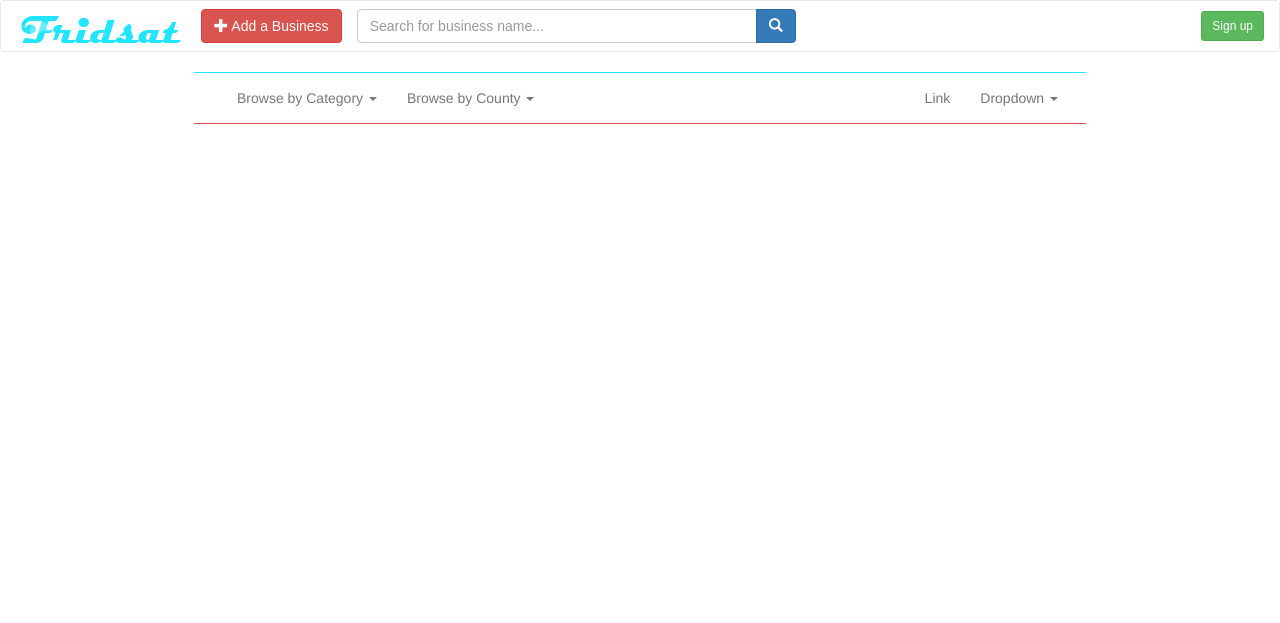
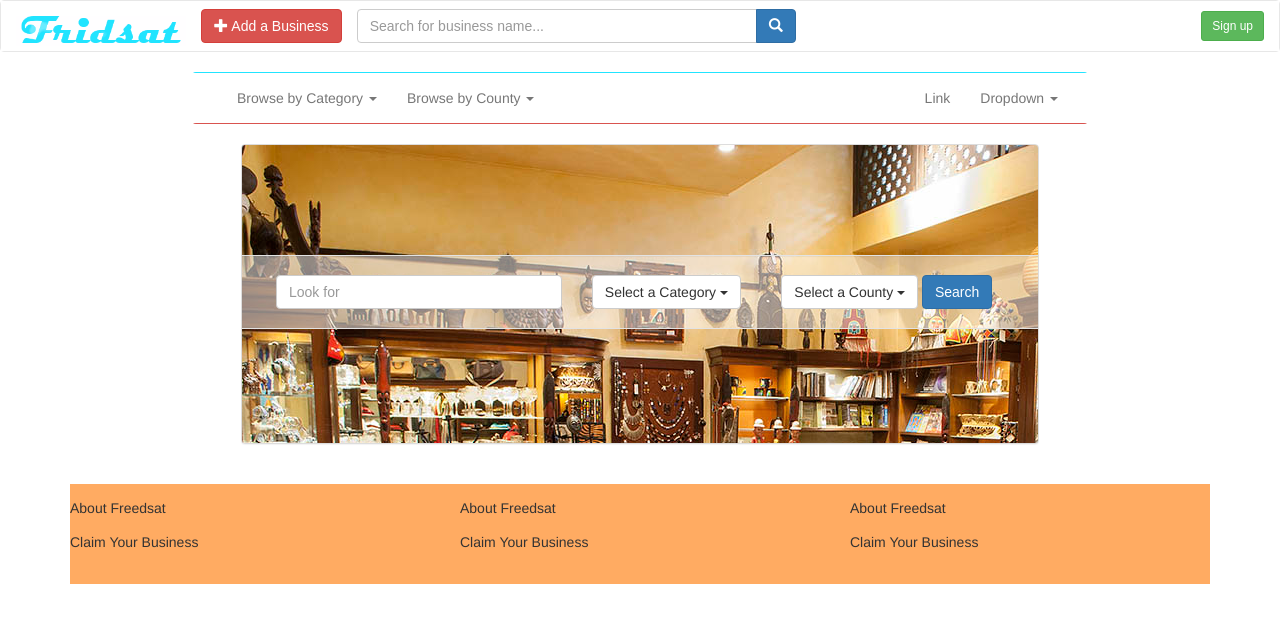
Before and after one commit to KenMwanza/fridsat, a Django app: page / in a window 1280 px wide. Shown: the top 623 px of the page. Run offline with Django 3.2, Linux system fonts and the light colour scheme; data that the repository does not hold is empty; some libraries are stand-ins or nearby versions.

Commit message:
Create a combo search box in index

```diff
--- a/front/static/front/css/main.css
+++ b/front/static/front/css/main.css
@@ -93,15 +93,25 @@ textarea {
 }
 
 #jumbotron-panel {
-    width: 550px;
+    width: 70%;
     height: 300px;
     margin: 20px auto;
-    /*background-image: url('/static/front/img/storefront.png');*/
+    padding: 110px 0 0 0;
+    background-image: url('/static/front/img/shop.jpg');
 }
 @media only screen and (min-width: 320px) and (max-width : 480px) {
   #jumbotron-panel {
     width: 100%;
   }
+}
+
+.carousel-search {
+    background-color: rgba(255,255,255,0.5);
+    width: 100%;
+    margin-left: 0;
+    border-left: none;
+    border-right: none;
+    border-radius: 0;
 }
 
 #links-panel {
@@ -122,6 +132,22 @@ textarea {
     border-radius: 0px;
     -webkit-box-shadow: 1px 1px 0 rgba(0,0,0,.2);
     box-shadow: 1px 1px 0 rgba(0,0,0,.2);
+}
+
+#modal-signup .modal-dialog .modal-content .modal-body p {
+    text-align: center;
+    border-bottom: 1px solid #000;
+    line-height: 0.1em;
+    margin: 20px 0 20px;
+}
+
+#modal-signup .modal-dialog .modal-content .modal-body p span {
+    background:#fff;
+    padding:0 10px;
+}
+
+#modal-dialog-signup {
+    width: 300px;
 }
 
 .info-panel .panel-body .row .col-md-10 {
@@ -149,24 +175,12 @@ textarea {
   }
 }
 
-.btn-file {
-    position: relative;
-    overflow: hidden;
-}
-.btn-file input[type=file] {
-    position: absolute;
-    top: 0;
-    right: 0;
-    min-width: 100%;
-    min-height: 100%;
-    font-size: 100px;
-    text-align: right;
-    filter: alpha(opacity=0);
-    opacity: 0;
-    outline: none;
-    background: white;
-    cursor: inherit;
-    display: block;
+#footer {
+    background:#ffab62;
+    width:100%;
+    height:100px;
+    bottom:0;
+    left: 0;
 }
 
 .publish {
--- a/front/templates/base.html
+++ b/front/templates/base.html
@@ -61,11 +61,9 @@
                 </ul>
               </li>
               {% else %}
-              <a href="{% url 'registration:login' %}">
-                <li>
-                  <button id="signup" class="btn btn-success navbar-btn btn-sm">Sign up</button>
-                </li>
-              </a>
+              <li>
+                <button id="signup" data-target="#modal-signup" data-toggle="modal" class="btn btn-success navbar-btn btn-sm">Sign up</button>
+              </li>
               {% endif %}
             </ul>
           </div><!-- /.navbar-collapse -->
@@ -134,6 +132,22 @@
         </div>
       {% endif %}
       {% block content %}{% endblock %}
+      <div id="footer">
+        <div class="row">
+          <div class="col-md-4">
+            <p>About Freedsat</p>
+            <p>Claim Your Business</p>
+          </div>
+          <div class="col-md-4">
+            <p>About Freedsat</p>
+            <p>Claim Your Business</p>
+          </div>
+          <div class="col-md-4">
+            <p>About Freedsat</p>
+            <p>Claim Your Business</p>
+          </div>
+        </div>
+      </div>
       </div>
       <script src="//ajax.googleapis.com/ajax/libs/jquery/1.11.1/jquery.min.js"></script>
       <script>window.jQuery || document.write('<script src="js/vendor/jquery-1.11.1.min.js"><\/script>')</script>
--- a/front/templates/front/index.html
+++ b/front/templates/front/index.html
@@ -2,19 +2,90 @@
 {% load staticfiles %}
 {% block head %}
 <link rel="stylesheet" href="//maxcdn.bootstrapcdn.com/font-awesome/4.3.0/css/font-awesome.min.css">
+<link rel="stylesheet" href="{% static 'accounts/css/vendor/bootstrap-social.css' %}">
 {% endblock %}
 {% block title %}Business Directory, Reviews and Ratings in Kenya{% endblock %}
 {% block content %}
-        <!--<div id="jumbotron-panel" class="panel panel-default">
-          <h1>Best Rated Companies in Kenya</h1>
-        </div>-->
+        <div id="jumbotron-panel" class="panel panel-default">
+          	<!-- Search box Start -->
+			<form>
+			    <div class="well carousel-search hidden-sm row">
+			    	<div class="col-md-5">
+			        	<input type="text" placeholder="Look for" class="form-control">
+			        </div>
+			    	<div class="col-md-3">
+				        <div class="btn-group"> <a class="btn btn-default dropdown-toggle btn-select" data-toggle="dropdown" href="#">Select a Category <span class="caret"></span></a>
+				            <ul class="dropdown-menu">
+				            	{% for category in categories %}
+	             				<li><a href="">{{ category }}</a></li>
+	          					{% endfor %}
+				            </ul>
+				        </div>
+			        </div>
+			        <div class="col-md-4">
+				        <div class="btn-group"> <a class="btn btn-default dropdown-toggle btn-select2" data-toggle="dropdown" href="#">Select a County <span class="caret"></span></a>
+				            <ul class="dropdown-menu scrollable-menu">
+				            	{% for county in counties %}
+	             				<li><a href="">{{ county }}</a></li>
+	          					{% endfor %}
+				            </ul>
+				        </div>
+				        <div class="btn-group">
+				            <button type="button" id="btnSearch" class="btn btn-primary">Search</button>
+				        </div>
+				    </div>
+			    </div>
+			</form>
+<!-- Search box End -->
+        </div>
         <div id="links-panel">
           	<div class="row">
           	{% for category in categories %}
              	<div class="col-md-3">
-          			<a href="{{ category.get_absolute_url }}"><i class="{{ category.icon }} fa-4x"></i></a>
+          			<a href="{{ category.get_absolute_url }}" title="{{ category }}"><i class="{{ category.icon }} fa-4x"></i></a>
+          			<b><p>{{ category }}</p></b>
           		</div>
           	{% endfor %}
           </div>
         </div>
+
+		<!-- Modal -->
+		<div class="modal fade" id="modal-signup" tabindex="-1" role="dialog" aria-labelledby="myModalLabel">
+		  <div id="modal-dialog-signup" class="modal-dialog" role="document">
+		    <div class="modal-content">
+		      <div class="modal-header">
+		        <button type="button" class="close" data-dismiss="modal" aria-label="Close"><span aria-hidden="true">&times;</span></button>
+		        <h4 class="modal-title" id="myModalLabel">Sign Up</h4>
+		      </div>
+		      <div class="modal-body">
+		        	<a href="{% url 'social:begin' 'facebook' %}?next={{ request.path }}" class="btn btn-block btn-social btn-facebook">
+					    <i class="fa fa-facebook"></i>
+						Sign up with Facebook
+					</a>
+					<a href="{% url 'social:begin' 'google-oauth2' %}?next={{ request.path }}" class="btn btn-block btn-social btn-google">
+					    <i class="fa fa-google"></i>
+						Sign up with Google
+					</a>
+					<p><span>Log In</span></p>
+					<form action="{% url 'django.contrib.auth.views.login' %}?next={{next}}" method="post" role="form">
+					{% csrf_token %}
+						<div id="col-username-login">
+							<div class="form-group">
+								<input type="text" class="form-control" name="username" placeholder="Username">
+							</div>
+							<div class="form-group">
+								<input type="password" class="form-control" name="password" placeholder="Password">
+							</div>
+							<div class="form-group">
+								<button class="btn btn-primary form-control" type="submit">Log in</button>
+							</div>
+						</div>
+					</form>
+		      </div>
+		      <div class="modal-footer">
+		          <span>By signing up, I agree to Fridsat's <a href="#">Terms of Service</a> and <a href="#">Privacy Policy</a>.</span>
+		      </div>
+		    </div>
+		  </div>
+		</div>
 {% endblock %}
```
Also changed, not shown: front/static/front/img/shop.jpg (added).
